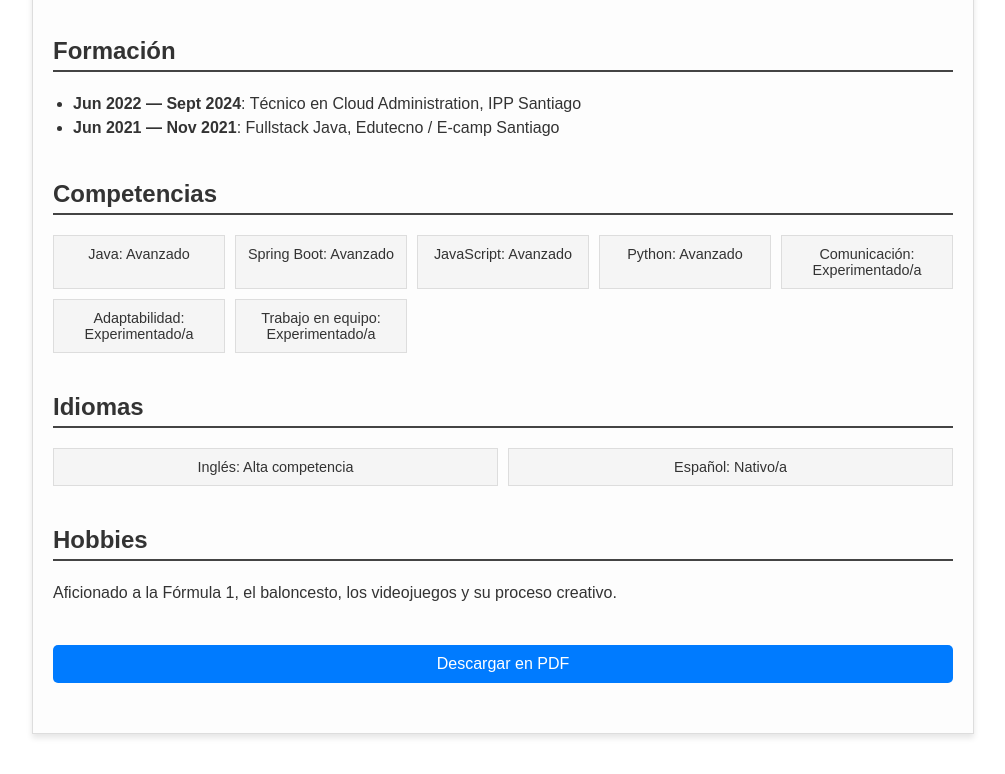
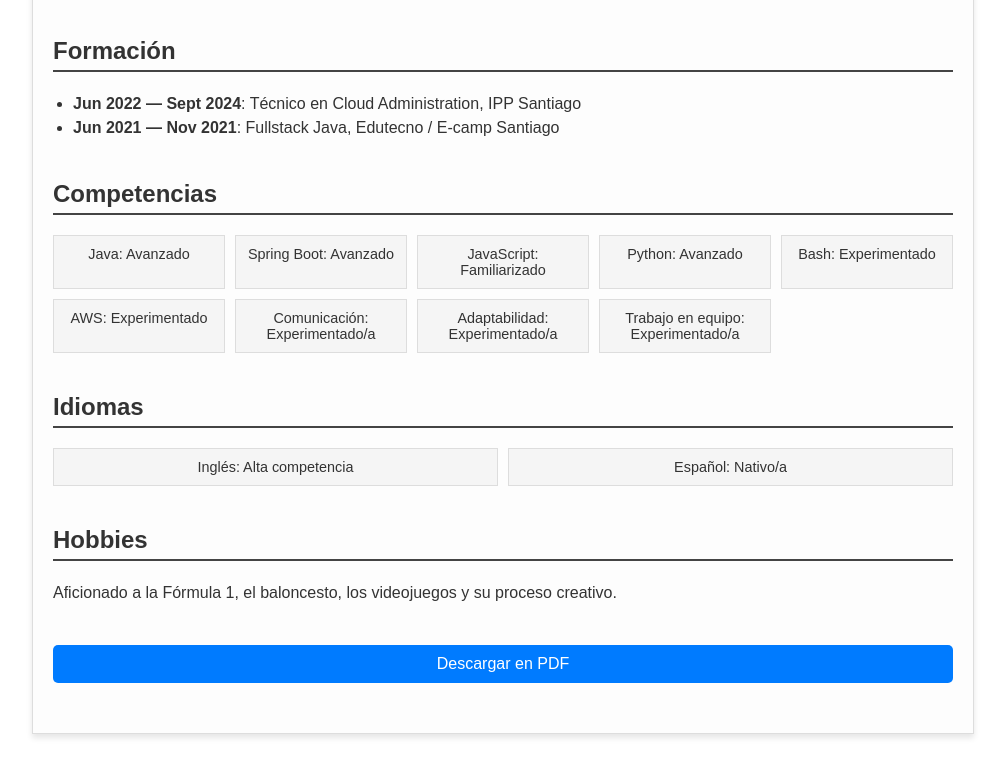
Before and after one commit to ignazer/CV_IMG, a plain HTML site: page index.html in a window 1280 px wide. Shown: the part 678-1452 px from the top of the page, without its empty margins (137-1142 px from the left). Drawn offline with Linux system fonts and the light colour scheme.

Commit message:
Update Skills
Skills

```diff
--- a/index.html
+++ b/index.html
@@ -139,8 +139,10 @@
             <div class="skills">
                 <div>Java: Avanzado</div>
                 <div>Spring Boot: Avanzado</div>
-                <div>JavaScript: Avanzado</div>
+                <div>JavaScript: Familiarizado</div>
                 <div>Python: Avanzado</div>
+                <div>Bash: Experimentado</div>
+                <div>AWS: Experimentado</div>
                 <div>Comunicación: Experimentado/a</div>
                 <div>Adaptabilidad: Experimentado/a</div>
                 <div>Trabajo en equipo: Experimentado/a</div>
```
